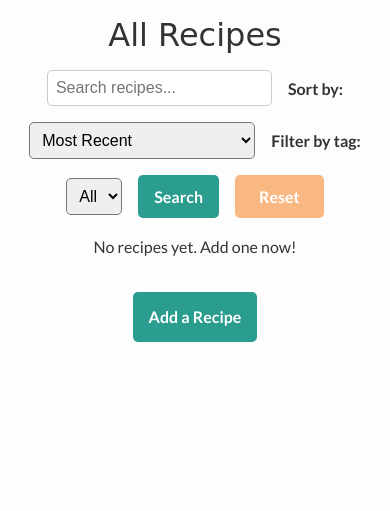
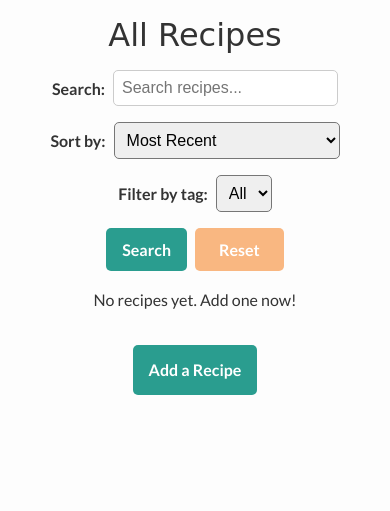
Before and after one commit to abl00mfield/recipe_collection_app, a Django app: page /recipes/ in a window 390 px wide. Shown: the part 46-557 px from the top of the page. Run offline with Django 5.2, Linux system fonts and the light colour scheme; data that the repository does not hold is empty; some web fonts are replaced.

Commit message:
adjusted styling on search bar to work better on mobile

```diff
--- a/main_app/static/css/recipe-list.css
+++ b/main_app/static/css/recipe-list.css
@@ -214,6 +214,15 @@ h4 {
   border: 1px solid #ccc;
 }
 
+.form-group {
+  display: flex;
+  align-items: center;
+  gap: 0.5rem;
+}
+.form-group label {
+  white-space: nowrap;
+}
+
 .recipe-card .add-icon {
   /* display: none; */
   opacity: 0;
@@ -292,4 +301,7 @@ h4 {
   .recipe-thumb-container {
     height: 300px;
   }
+  .filter-form {
+    flex-direction: column;
+  }
 }
--- a/main_app/templates/recipes/recipe_list.html
+++ b/main_app/templates/recipes/recipe_list.html
@@ -15,10 +15,14 @@
 
 {% if page_title == "All Recipes" %}
 <form method="get" class="filter-form">
+    <div class="form-group">
+      <label for="q">Search: </label>
       <input type="text" name="q" id="q" placeholder="Search recipes..." value = "{{ search_query }}">
+    </div>
     {% if target_collection %}
     <input type="hidden" name="collection_id" value="{{ target_collection.id }}">
     {% endif %}
+    <div class="form-group">
       <label for="sort">Sort by:</label>
       <select name="sort" id="sort" onchange="this.form.submit()">
         <option value="-created_at" {% if selected_sort == "-created_at" %}selected{% endif %}>Most Recent</option>
@@ -27,7 +31,9 @@
         <option value="most_popular" {% if selected_sort == "most_popular" %} selected {% endif %}> Most Popular (Avg Rating)</option>
         <option value="most_rated" {% if selected_sort == "most_rated" %} selected {% endif %}> Most Rated (# Ratings)</option>
       </select>
+    </div>
 
+    <div class="form-group">
       <label for="tag">Filter by tag:</label>
       <select name="tag" id="tag" onchange="this.form.submit()">
         <option value="">All</option>
@@ -37,9 +43,12 @@
           </option>
         {% endfor %}
       </select>
+    </div>
 
+    <div class="form-group">
       <button class = "btn" type="submit">Search</button>
       <a href="{% url 'recipe_list' %}{% if target_collection %}?collection_id={{ target_collection.id }}{% endif %}" class="reset btn">Reset</a>
+    </div>
 
 </form>
 {% endif %}
```
Lines whose indentation alone changed are shown as unchanged.
